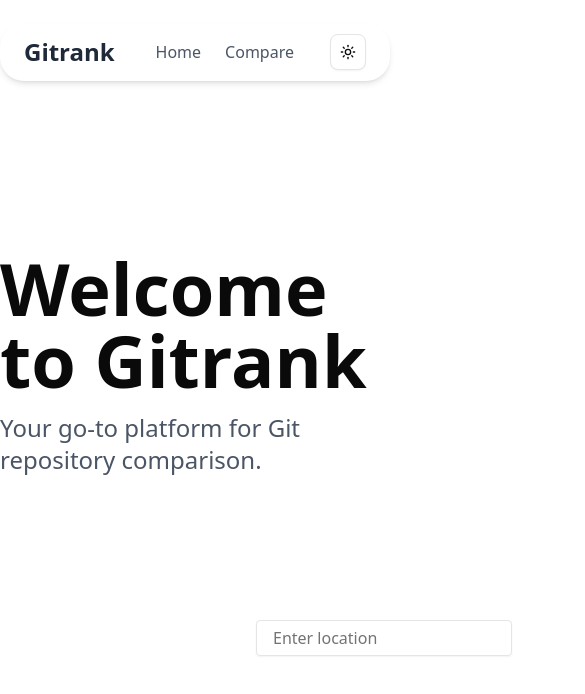
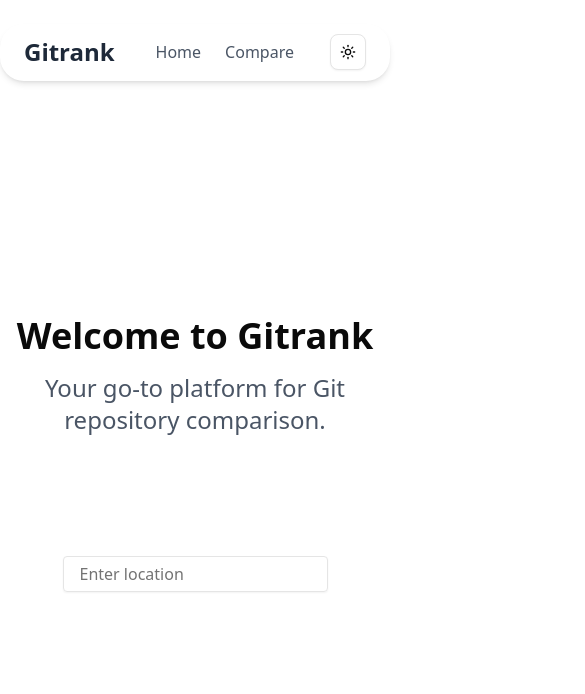
Before and after one commit to samir7888/Git-Rank, a Next.js app: page / in a window 390 px wide. Shown: the top 694 px of the page, 585 px wide, since content can reach past the window. Built offline with nearby package versions, Linux system fonts and the light colour scheme.

Commit message:
made mobile responsive

```diff
--- a/app/compare/components/compare-box.tsx
+++ b/app/compare/components/compare-box.tsx
@@ -1,6 +1,6 @@
 "use client"
 import Image from 'next/image'
-import React, { useState } from 'react'
+import React from 'react'
 import img from '../../../public/github-username.png'
 import { Button } from '@/components/ui/button'
 import { Plus } from 'lucide-react'
@@ -37,11 +37,6 @@ const CompareBox = ({ setIsSelectModalOpen, side, user1, user2 }: Props) => {
                 )}
 
 
-
-
-
-
-
                 {!user1 && <span className='z-10 absolute inset-0 flex items-center justify-center '><Plus className='size-18 text-neutral-500' /></span>}
                 <Button onClick={() => {
                     setIsSelectModalOpen(true);
@@ -53,7 +48,7 @@ const CompareBox = ({ setIsSelectModalOpen, side, user1, user2 }: Props) => {
 
 
             <div className='flex flex-col justify-around'>
-                <h2 className='font-semibold text-2xl'>Select username to compare</h2>
+                <h2 className='font-semibold text-center text-2xl'>Select username to compare</h2>
                 <div className='space-y-3'>
                     <div className='h-8 flex flex-1 rounded-2xl px-2 justify-between items-center bg-neutral-100 dark:bg-neutral-700'>
                         <span>{user1?.followers || '-'}</span>
--- a/app/compare/page.tsx
+++ b/app/compare/page.tsx
@@ -36,7 +36,7 @@ const Comare = () => {
 
     return (
         <div className='flex items-center flex-col space-y-8'>
-            <h1 className='text-5xl font-bold mt-40'>Compare Github Users</h1>
+            <h1 className='text-3xl md:text-5xl text-center font-bold mt-40'>Compare Github Users</h1>
             <CompareBox setIsSelectModalOpen={setIsSelectModalOpen} side={setselectSide} user1={user1} user2={user2} />
 
             {
--- a/app/page.tsx
+++ b/app/page.tsx
@@ -2,10 +2,10 @@ import { NameComponent } from "@/components/name-component";
 
 export default async function Home() {
   return (
-    <div className="min-h-screen space-y-12 flex flex-col justify-center items-center">
+    <div className="min-h-screen space-y-6 md:space-y-12 flex flex-col justify-center items-center">
       <div className="mt-40 space-y-12  flex items-center justify-center flex-col">
-        <h1 className="text-7xl font-bold mb-4">Welcome to Gitrank</h1>
-        <p className="text-2xl text-gray-600">
+        <h1 className="text-4xl md:text-7xl text-center font-bold mb-4">Welcome to Gitrank</h1>
+        <p className="text-2xl md:text-3xl text-center text-balance text-gray-600">
           Your go-to platform for Git repository comparison.
         </p>
       </div>
--- a/components/name-component.tsx
+++ b/components/name-component.tsx
@@ -43,15 +43,15 @@ export const NameComponent: React.FC = () => {
     };
 
     return (
-        <div className="w-3xl mx-auto flex flex-col justify-center">
-            <div className="my-24 mx-auto">
+        <div className="w-full mx-auto flex flex-col justify-center">
+            <div className="my-24  md:w-xl mx-auto">
 
                 <Input
                     type="text"
                     value={name}
                     onChange={onChange}
                     placeholder="Enter location"
-                    className="border px-4 py-2 rounded flex flex-1 w-64"
+                    className="border px-4 py-2 rounded flex flex-1 w-full"
                 />
             </div>
 
--- a/components/navbar.tsx
+++ b/components/navbar.tsx
@@ -13,7 +13,7 @@ const Navbar = () => {
     const [hoveredIndex, setHoveredIndex] = React.useState<number | null>(null);
     return (
         <div className='fixed z-50 top-6 w-full flex items-center justify-between'>
-            <nav className="w-3xl rounded-3xl mx-auto flex items-center justify-between px-6 py-2 bg-white backdrop-blur-md border-b border-white/30 dark:bg-neutral-900/40 shadow-md">
+            <nav className="w-xl md:w-3xl rounded-3xl mx-auto flex items-center justify-between px-6 py-2 bg-white backdrop-blur-md border-b border-white/30 dark:bg-neutral-900/40 shadow-md">
                 <Link href={'/'} className="text-2xl font-bold text-gray-800 dark:text-white">
                     Gitrank
                 </Link>
```
